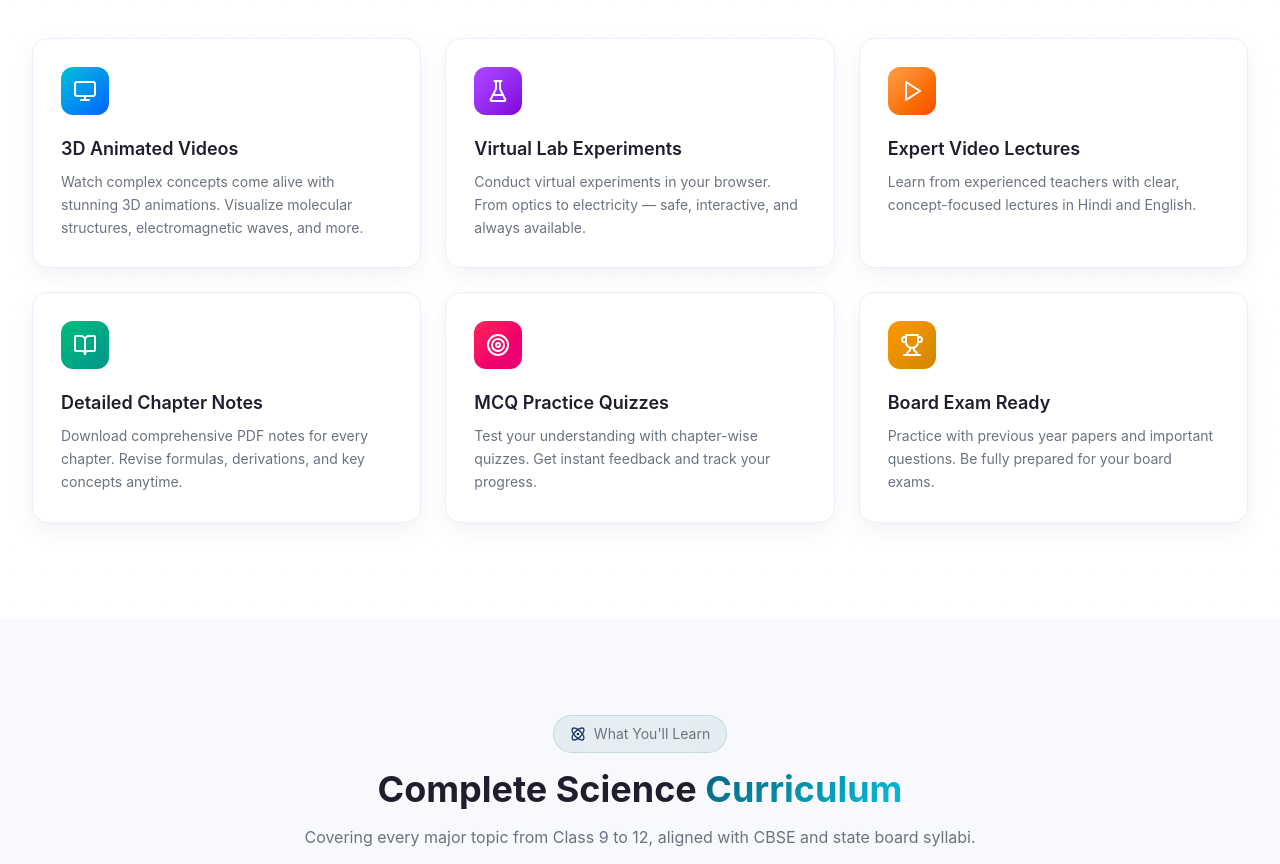
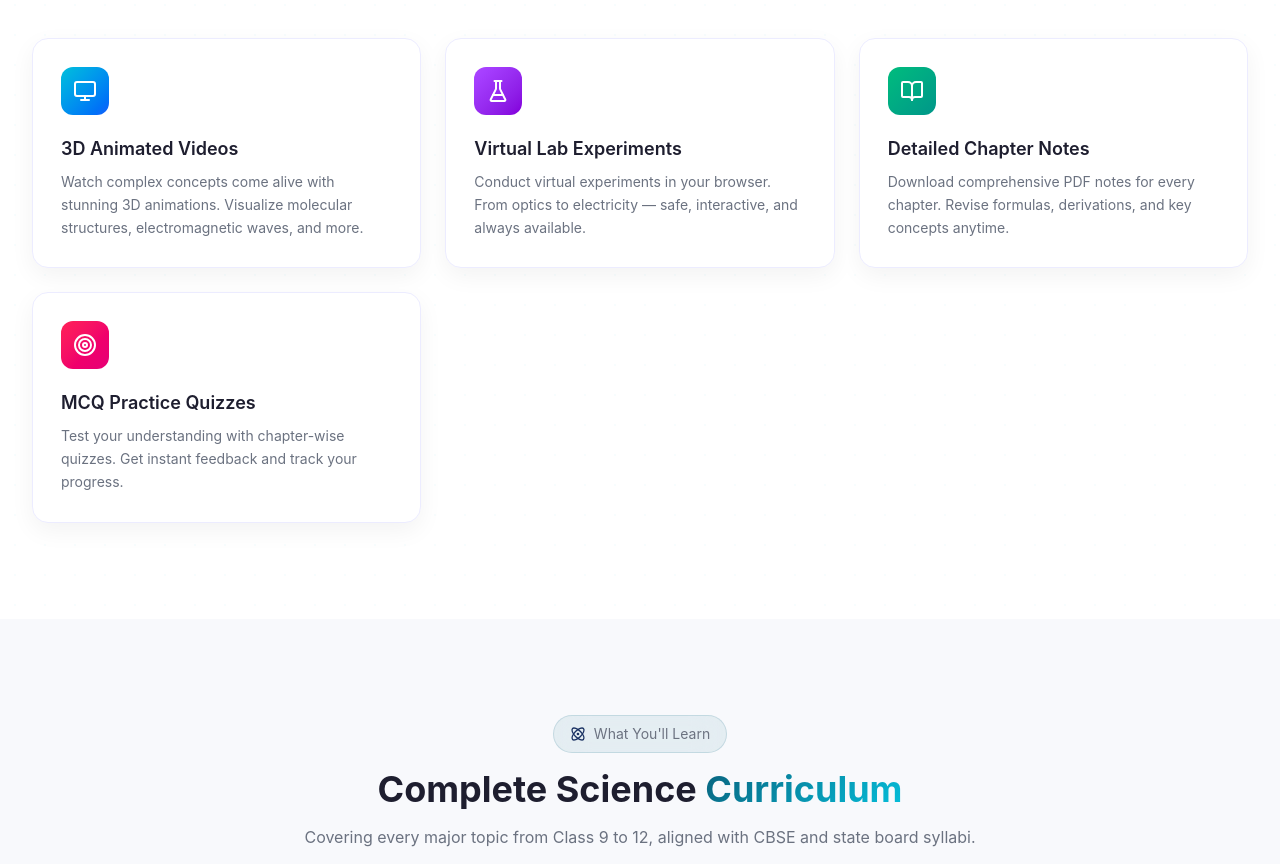
Before and after one commit to AAKASHMAX/visuallearning-webapp, a Next.js app in the folder visuallearning.in/frontend/: page / in a window 1280 px wide. Shown: the part 2180-3044 px from the top of the page. Built offline with nearby package versions, Linux system fonts and the light colour scheme; no server answers.

Commit message:
Remove extra homepage feature cards

```diff
--- a/visuallearning.in/frontend/src/app/page.tsx
+++ b/visuallearning.in/frontend/src/app/page.tsx
@@ -215,10 +215,8 @@ function FeaturesSection() {
   const features = [
     { icon: Monitor, title: "3D Animated Videos", description: "Watch complex concepts come alive with stunning 3D animations. Visualize molecular structures, electromagnetic waves, and more.", gradient: "from-[#05BFDB] to-blue-600" },
     { icon: FlaskConical, title: "Virtual Lab Experiments", description: "Conduct virtual experiments in your browser. From optics to electricity — safe, interactive, and always available.", gradient: "from-purple-500 to-purple-700" },
-    { icon: Play, title: "Expert Video Lectures", description: "Learn from experienced teachers with clear, concept-focused lectures in Hindi and English.", gradient: "from-cta to-orange-600" },
     { icon: BookOpen, title: "Detailed Chapter Notes", description: "Download comprehensive PDF notes for every chapter. Revise formulas, derivations, and key concepts anytime.", gradient: "from-emerald-500 to-teal-600" },
     { icon: Target, title: "MCQ Practice Quizzes", description: "Test your understanding with chapter-wise quizzes. Get instant feedback and track your progress.", gradient: "from-rose-500 to-pink-600" },
-    { icon: Trophy, title: "Board Exam Ready", description: "Practice with previous year papers and important questions. Be fully prepared for your board exams.", gradient: "from-amber-500 to-yellow-600" },
   ];
 
   return (
```
